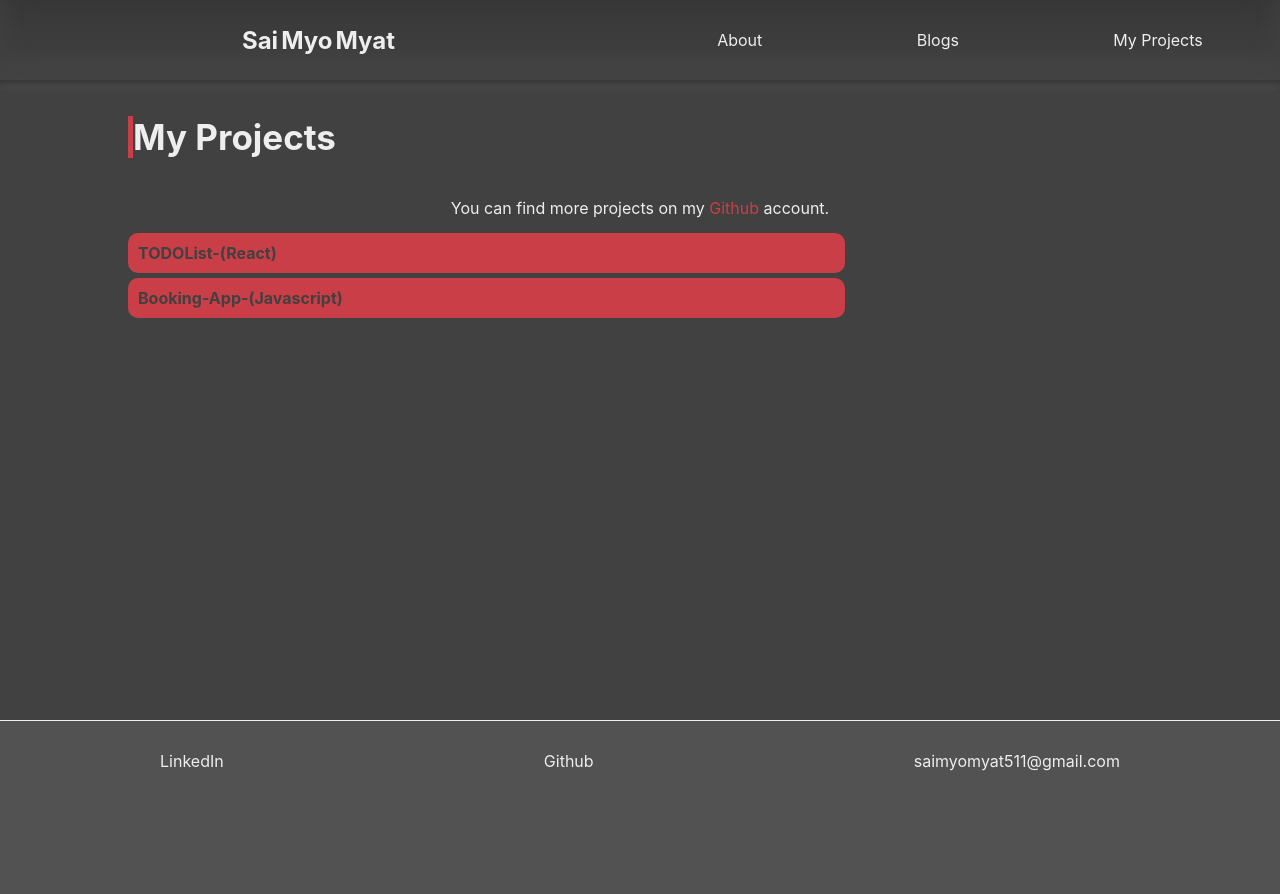
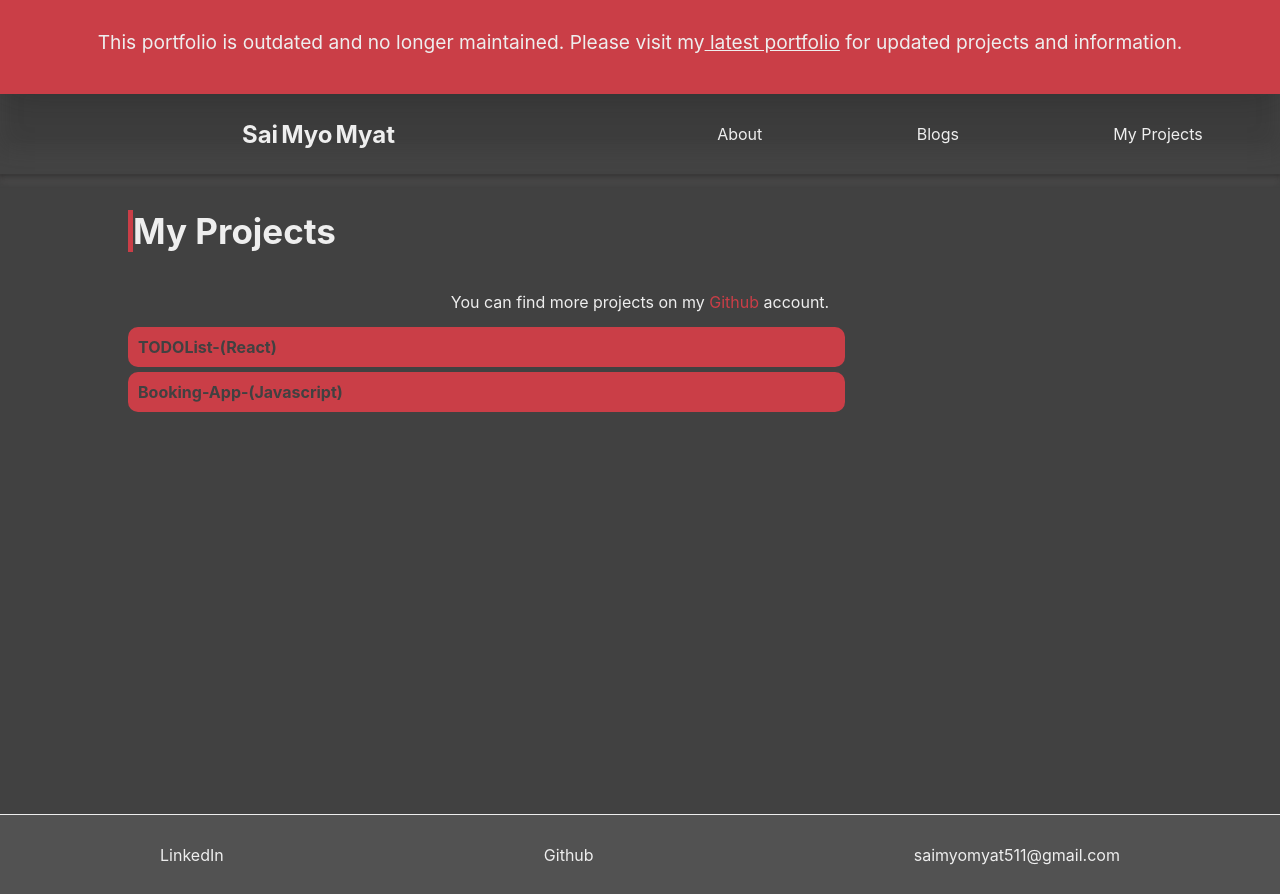
Before and after one commit to Sai-Myo-Myat/Portfolio, a Next.js app: page /projects in a window 1280 px wide. Before the commit the page ends 800 px from the top, so only its background shows below. Built offline with nearby package versions, Linux system fonts and the light colour scheme.

Commit message:
feat: added reminder to invite to latest portfolio

```diff
--- a/components/Layout.js
+++ b/components/Layout.js
@@ -1,15 +1,22 @@
 import Head from "next/head";
 import styles from "../styles/Layout.module.css";
 //importing components
+import { Context } from "./Contex";
+import { ContextTwo } from "./ContextTwo";
+import Footer from "./Footer";
 import Nav from "./Nav";
 import SideMenu from "./SideMenu";
-import Footer from "./Footer";
-import { Context } from "./Contex";
-import { ContextTwo } from "./ContextTwo";
 
 const Layout = ({ children }) => {
   return (
     <div className={styles.layout}>
+      <div className={styles.warning}>
+        <p>
+          This portfolio is outdated and no longer maintained. Please visit my
+          <a href="https://saimyomyat.dev"> latest portfolio</a> for updated
+          projects and information.
+        </p>
+      </div>
       <Head>
         <meta name="viewport" content="width=device-width, initial-scale=1.0" />
         <title>Sai Myo Myat</title>
--- a/styles/Layout.module.css
+++ b/styles/Layout.module.css
@@ -1,5 +1,20 @@
 .layout {
   position: relative;
+}
+
+.warning {
+  background-color: #ca3e47;
+  display: flex;
+  justify-content: center;
+  align-items: center;
+  padding: 30px 10px;
+  text-align: center;
+  font-weight: 400;
+  font-size: larger;
+}
+
+.warning a {
+  text-decoration: underline;
 }
 
 .footer {
@@ -30,4 +45,9 @@
     flex-direction: column;
     height: auto;
   }
+
+  .warning {
+    font-weight: normal;
+    padding: 15px 5px;
+  }
 }
```
